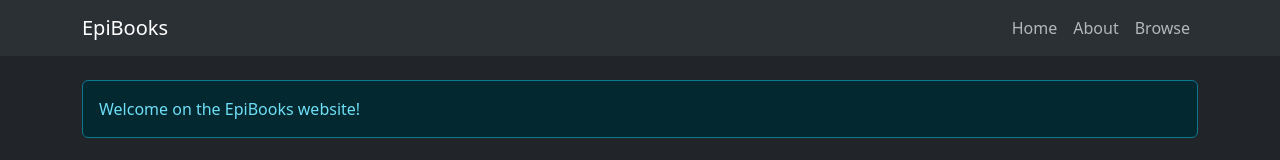
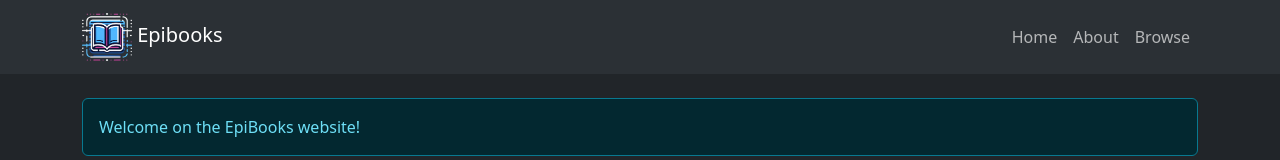
Before and after one commit to mattia-consiglio/epibooks, a React (Create React App) app: page / in a window 1280 px wide. Shown: the top 160 px of the page. Built offline with nearby package versions, Linux system fonts and the light colour scheme.

Commit message:
Added logo image

```diff
--- a/src/Components/MyNav.jsx
+++ b/src/Components/MyNav.jsx
@@ -7,7 +7,9 @@ function MyNav() {
 	return (
 		<Navbar collapseOnSelect expand='lg' className='bg-body-tertiary'>
 			<Container>
-				<Navbar.Brand href='#home'>EpiBooks</Navbar.Brand>
+				<Navbar.Brand href='#home'>
+					<img src='logo.png' alt='Logo' /> Epibooks
+				</Navbar.Brand>
 				<Navbar.Toggle aria-controls='responsive-navbar-nav' />
 				<Navbar.Collapse id='responsive-navbar-nav' className='justify-content-end'>
 					<Nav>
--- a/src/css/App.scss
+++ b/src/css/App.scss
@@ -124,3 +124,9 @@
 		justify-content: center;
 	}
 }
+
+.navbar-brand {
+	img {
+		width: 50px;
+	}
+}
```
Also changed, not shown: public/logo.png (added).
